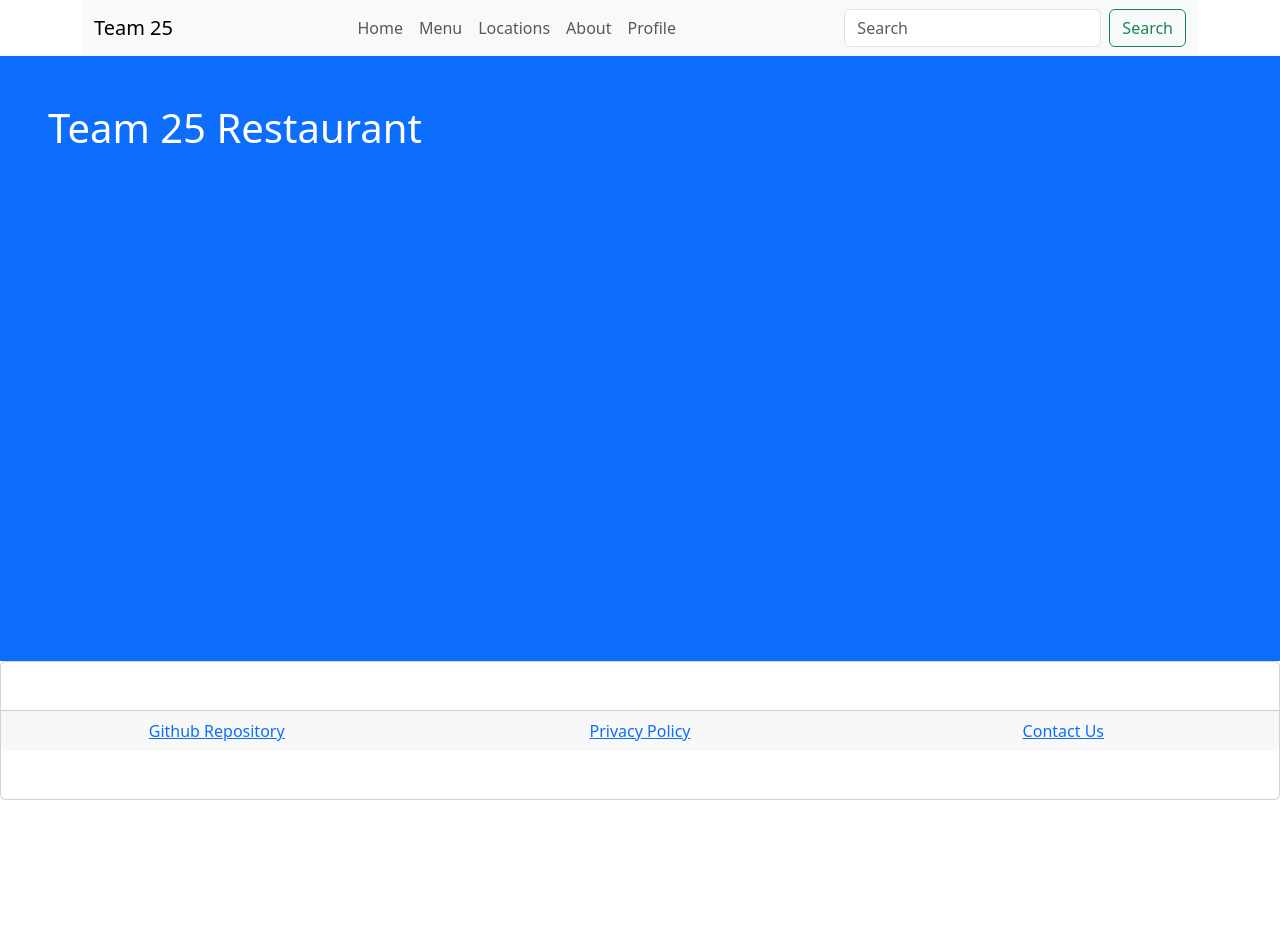
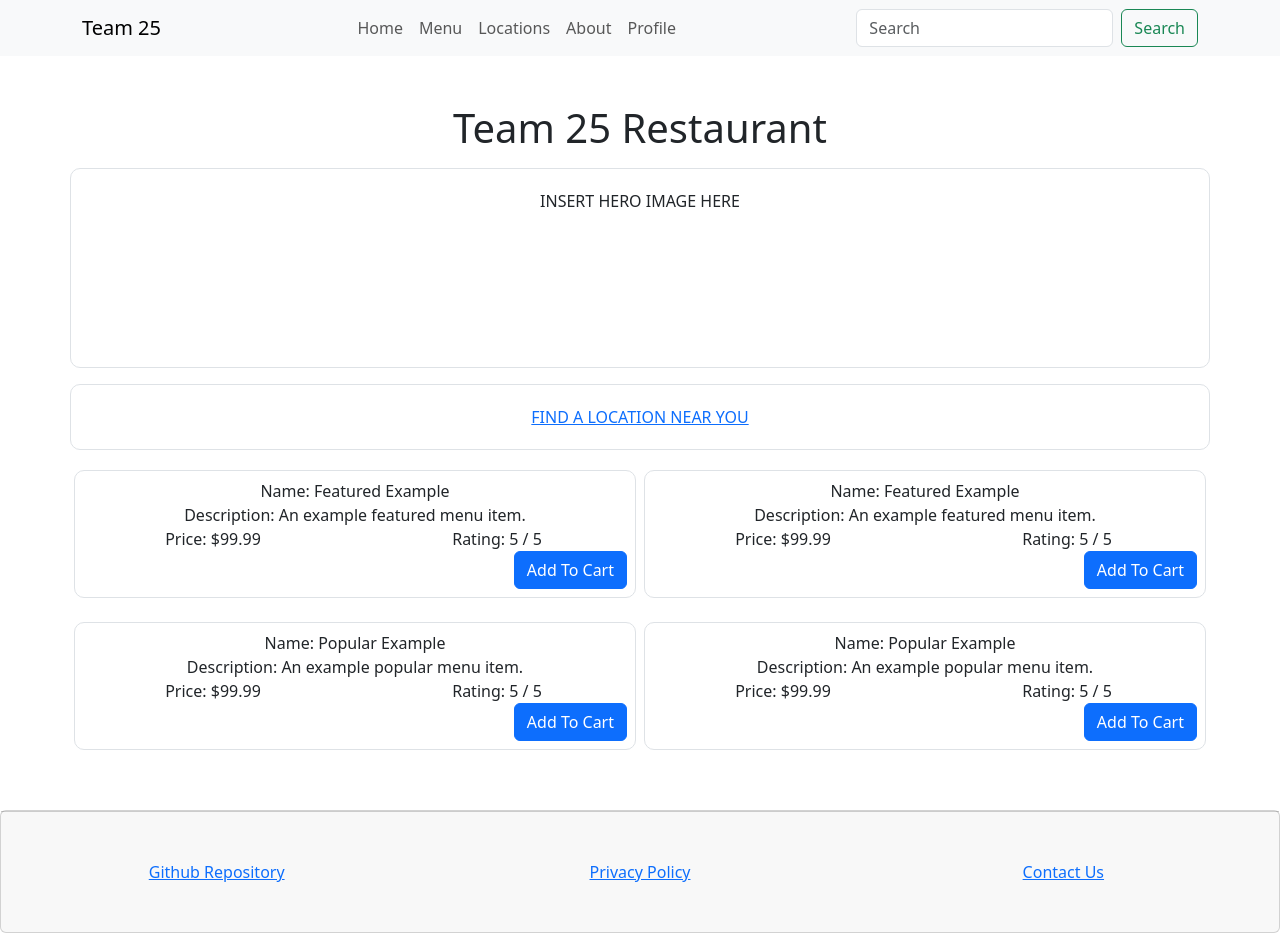
Before and after one commit to chingu-voyages/v50-tier3-team-25, a React (Vite) app in the folder front/: page / in a window 1280 px wide. Before the commit the page ends 800 px from the top, so only its background shows below. Built offline with nearby package versions, Linux system fonts and the light colour scheme.

Commit message:
Updated header, footer, and wireframed the home page.

```diff
--- a/front/src/App.css
+++ b/front/src/App.css
@@ -34,6 +34,19 @@ body {
   overflow-y: scroll;
 }
 
+.hero {
+  height: 25vh;
+}
+
+.rounded-edge {
+  padding: 20px;
+  border-radius: 10px;
+}
+
+.vw-100 {
+  width: 100vw;
+}
+
 #page-content{
 display: grid;
 grid-template-rows: auto 1fr auto;
--- a/front/src/App.jsx
+++ b/front/src/App.jsx
@@ -2,6 +2,12 @@ import { Link } from "react-router-dom"
 import NavBar from "./NavBar"
 import Footer from "./Footer"
 import Header from "./Header"
+
+import Container from "react-bootstrap/Container";
+import Row from "react-bootstrap/Row";
+import Col from "react-bootstrap/Col";
+
+import MenuItem from "./MenuItem";
 
 const Title = () => {
   return (
@@ -11,13 +17,88 @@ const Title = () => {
   )
 }
 
+function Hero() {
+  return (
+    <Container className="py-2">
+      <Row>
+        <Col className="border hero rounded-edge">
+          INSERT HERO IMAGE HERE
+        </Col>
+      </Row>
+    </Container>
+  )
+}
+
+function StoreFinder() {
+  return (
+    <Container className="py-2">
+      <Row>
+        <Col className="border rounded-edge">
+          <Link to={"/locations"}>FIND A LOCATION NEAR YOU</Link>
+        </Col>
+      </Row>
+    </Container>
+  )
+}
+
+function Featured() {
+  return (
+    <Container className="py-2">
+      <Row>
+          {MenuItem({
+            itemName: "Featured Example",
+            id: "example",
+            description: "An example featured menu item.",
+            image: "",
+            price: 99.99,
+            rating: 5,
+          })}
+          {MenuItem({
+            itemName: "Featured Example",
+            id: "example",
+            description: "An example featured menu item.",
+            image: "",
+            price: 99.99,
+            rating: 5,
+          })}
+      </Row>
+    </Container>
+  )
+}
+
+function PopularDishes() {
+  return (
+    <Container className="py-2">
+      <Row>
+          {MenuItem({
+            itemName: "Popular Example",
+            id: "example",
+            description: "An example popular menu item.",
+            image: "",
+            price: 99.99,
+            rating: 5,
+          })}
+          {MenuItem({
+            itemName: "Popular Example",
+            id: "example",
+            description: "An example popular menu item.",
+            image: "",
+            price: 99.99,
+            rating: 5,
+          })}
+      </Row>
+    </Container>
+  )
+}
+
 function App() {
   return (
-    <div
-      className="bg-primary h-100 p-5"
-      style={{ color: 'white' }}
-    >
+    <div className="h-100 p-5 text-center">
       <Title />
+      <Hero/>
+      <StoreFinder/>
+      <Featured/>
+      <PopularDishes/>
     </div>
   )
 }
--- a/front/src/Footer.jsx
+++ b/front/src/Footer.jsx
@@ -4,8 +4,8 @@ import { Card, Row, Col } from "react-bootstrap";
 
 const Footer = () => {
     return (
-        <Card className="text-center py-5">
-            <Card.Footer className="text-center">
+        <Card className="text-center">
+            <Card.Footer className="text-center py-5">
                 <Row>
                     <Col className="">
                         <a href="https://github.com/chingu-voyages/v50-tier3-team-25" target="_blank" rel="noopener noreferrer">
--- a/front/src/Header.jsx
+++ b/front/src/Header.jsx
@@ -14,9 +14,7 @@ function Buttons() {
 
 const Header = () => {
     return (
-        <Container>
-                <NavBar/>
-        </Container>
+        <NavBar/>
     );
 }
 
--- a/front/src/MenuItem.jsx
+++ b/front/src/MenuItem.jsx
@@ -26,7 +26,7 @@ const MenuItem = ({itemName, id, description, image, price, rating}) => {
 
     return(
         <Col className="col-12 col-md-6 p-1" key={uuidv4()}>
-            <Container className="p-2 border">
+            <Container className="p-2 border rounded-edge">
                 <Row>
                     <Col>
                         Name: {itemName}
--- a/front/src/NavBar.jsx
+++ b/front/src/NavBar.jsx
@@ -3,7 +3,7 @@ import { Navbar, Nav, Container, Form, Button } from 'react-bootstrap';
 
 const NavBar = () => {
     return (
-        <Navbar bg="light" expand="lg">
+        <Navbar bg="light" expand="lg" className="navbar">
             <Container>
                 <Navbar.Brand href="/">Team 25</Navbar.Brand>
                 <Navbar.Toggle aria-controls="basic-navbar-nav" />
--- a/front/src/Profile.jsx
+++ b/front/src/Profile.jsx
@@ -5,6 +5,7 @@ const Profile = () => {
     return(
         <div>
             <h2> Profile Page</h2>
+
         </div>
     )
 }
```
Also changed, not shown: front/src/api.js (line endings or trailing spaces).
